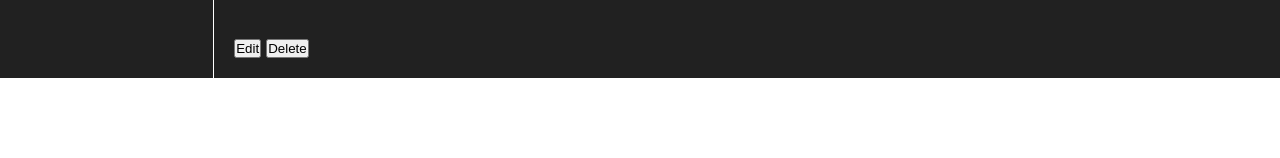
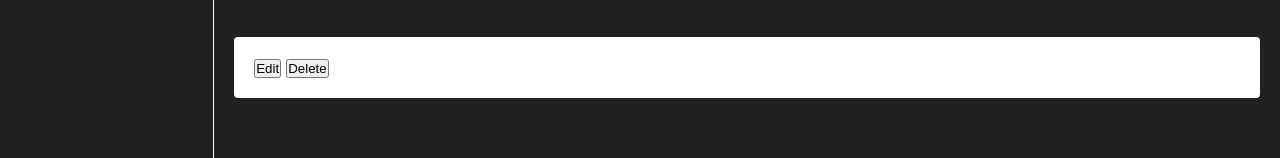
Before and after one commit to anmaras/todo-list, a website built with webpack: page src/admin.html in a window 1280 px wide. Shown: the part 808-966 px from the top of the page. Before the commit the page ends 886 px from the top, so only its background shows below. Built offline with nearby package versions, Linux system fonts and the light colour scheme.

Commit message:
main section task list  basic style update

```diff
--- a/src/style.css
+++ b/src/style.css
@@ -104,7 +104,9 @@ main {
 .main-section__project-container h2,
 .main-section__task-list__container,
 .main-section__submit-form,
-.projects-btn__add-project.main-section {
+.projects-btn__add-project.main-section,
+.main-section__task-list__edit,
+.main-section__user-actions__container {
   padding: 2rem 2rem;
   background-color: var(--white);
   color: var(--rich-black);
```
